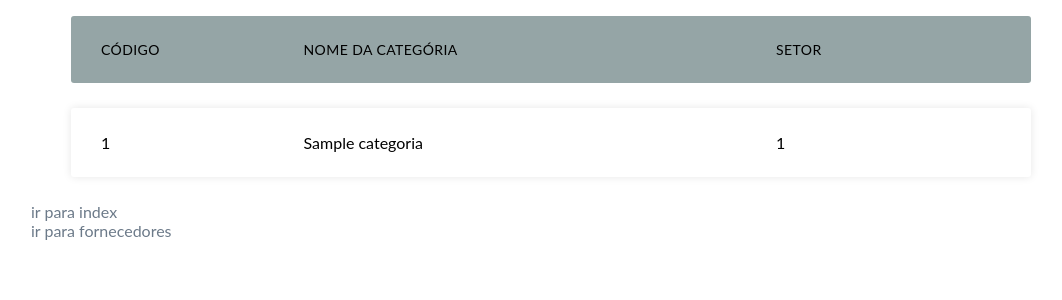
After one commit to Linkzandro/Projeto_estoqueAtividade, a Django app: page /categorias in a window 1280 px wide. The commit adds this page. Shown: the top 300 px of the page, without its empty margins (109-1171 px from the left). Run offline with Django 5.2, Linux system fonts and the light colour scheme; tables that the repository leaves empty hold one stand-in row (values such as "Sample post").

Commit message:
paginas fornecedores e categorias

```diff
--- a/core/urls.py
+++ b/core/urls.py
@@ -1,8 +1,10 @@
 from django.urls import path
-from core.views import Index,DetalhesProduto
+from core.views import Index,DetalhesProduto,ListarFornecedores,ListarCategorias
 
 urlpatterns = [
-    path('',Index,name='index'),
-    path('detalhes_produto/<int:produto_pk>',DetalhesProduto,name='detalhes_produto')
+    path('',Index,name='Index'),
+    path('detalhes_produto/<int:produto_pk>',DetalhesProduto,name='detalhes_produto'),
+    path('fornecedores',ListarFornecedores,name='fornecedores'),
+    path('categorias',ListarCategorias,name='categorias'),
 
 ]
--- a/core/views.py
+++ b/core/views.py
@@ -1,11 +1,22 @@
 from django.shortcuts import render
-from .models import Produto
+from .models import Produto,Fornecedor,Categoria
 
 def Index(request):
     produtos=Produto.objects.all().order_by('-data_criacao')
     context={'itens':produtos}
     return render(request,'Index.html',context)
 
+
+def ListarFornecedores(request):
+    fornecedores=Fornecedor.objects.all()
+    context={'itens':fornecedores}
+    return render(request,'fornecedores.html',context)
+
+def ListarCategorias(request):
+    categorias=Categoria.objects.all()
+    context={'itens':categorias}
+    return render(request,'categorias.html',context)
+
 def DetalhesProduto(request,produto_pk):
     item=Produto.objects.get(id=produto_pk)
     return render(request,'detalhes_produto.html',{'item':item})
--- a/templates/Index.html
+++ b/templates/Index.html
@@ -28,6 +28,10 @@
             </li>
           {%endfor%}
         </ul>
+
+        <a href="{%url 'fornecedores'%}">ir para fornecedores</a>
+        <br>
+        <a href="{%url 'categorias'%}"> ir para categorias</a>
       </div>
 </body>
 </html>
--- /dev/null
+++ b/templates/categorias.html
@@ -0,0 +1,38 @@
+{%load static%}
+<!DOCTYPE html>
+<html lang="en">
+<head>
+    <meta charset="UTF-8">
+    <meta name="viewport" content="width=device-width, initial-scale=1.0">
+    <title>Estoque</title>
+    <link rel="stylesheet" href="{%static 'css/style.css'%}">
+</head>
+<body>
+    <div class="container">
+        <ul class="responsive-table">
+          <li class="table-header">
+            <div class="col col-1">Código</div>
+            <div class="col col-2">Nome da categória</div>
+            <div class="col col-3">Setor</div>
+          </li>
+
+          {%for item in itens%}
+            <li class="table-row">
+                <div class="col col-1" data-label="codigo">{{item.id}}</div>
+                <div class="col col-2" data-label="Nome">{{item.nome}}</div>
+                <div class="col col-3" data-label="preço">{{item.setor}}</div>
+            </li>
+          {%endfor%}
+        </ul>
+          <a href="{%url 'Index'%}">ir para index</a>
+
+          <br>
+          <a href="{%url 'fornecedores'%}">ir para fornecedores</a>
+      </div>
+
+
+
+
+
+</body>
+</html>
```
Also changed, not shown: templates/fornecedores.html (added, +35 -0 lines).
